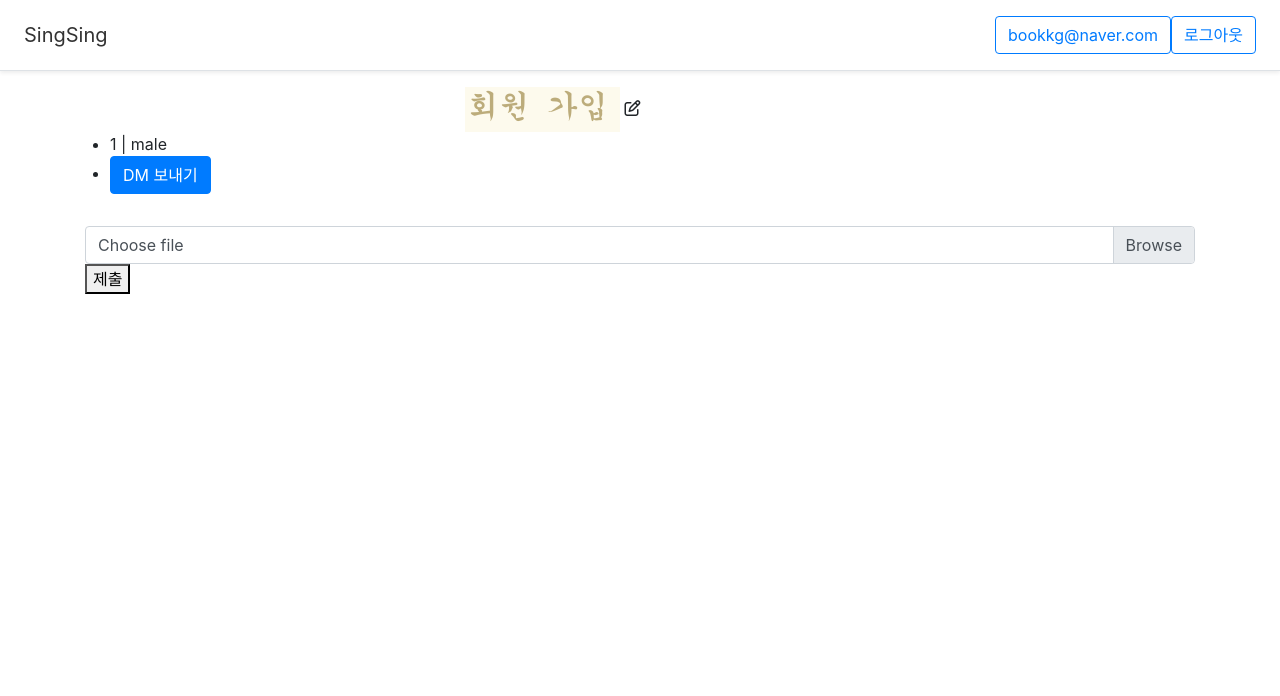
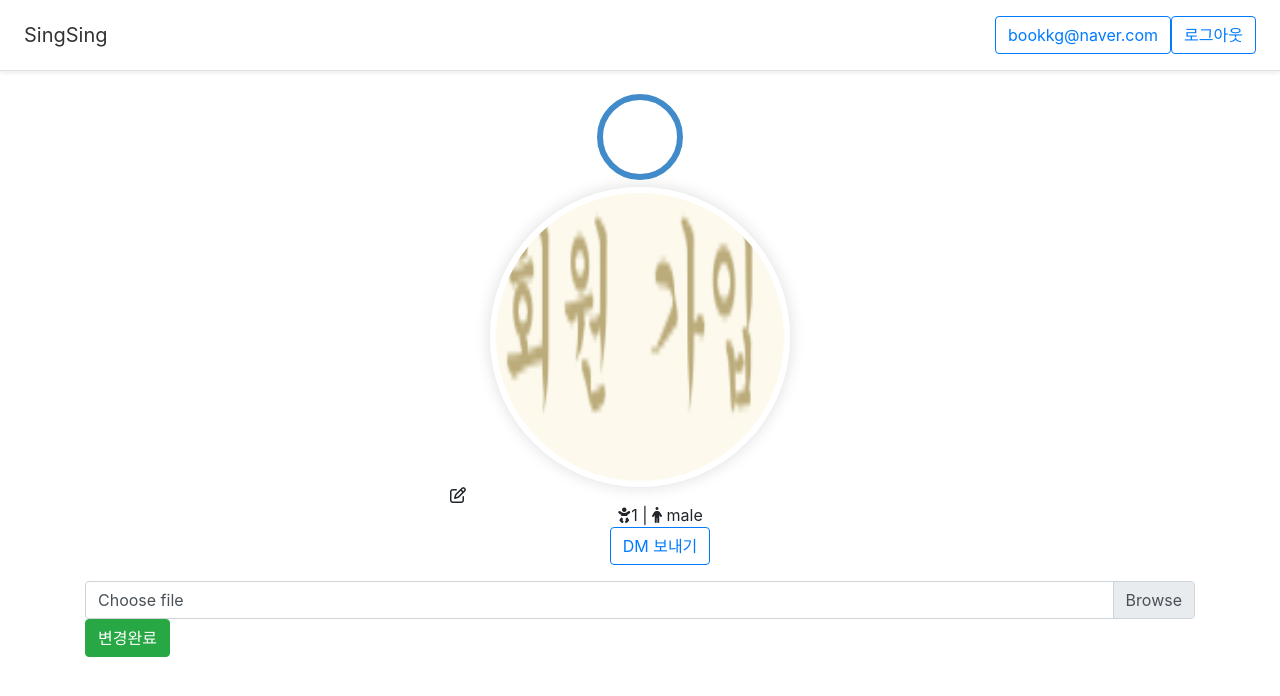
Before and after one commit to jkim0715/SingSing, a Django app: page /accounts/profile/1/ in a window 1280 px wide. Shown: the top 696 px of the page. Run offline with Django 3.2, Linux system fonts and the light colour scheme; a user stored in the database is signed in; data comes from the database, SQL or seed files in the repository; both versions use the stored data as it was after the commit; some libraries are stand-ins or nearby versions; grey boxes are pictures that could not be loaded.

Commit message:
update UI

```diff
--- a/singsing/accounts/templates/login.html
+++ b/singsing/accounts/templates/login.html
@@ -67,7 +67,7 @@
             </label>
         </div>
         <button class="btn btn-lg btn-primary btn-block" type="submit">Sign in</button>
-        <button><a href="{% url 'accounts:signup' %}">회원가입</a> </button>
+        <button class="btn btn-lg btn-info btn-block"><a href="{% url 'accounts:signup' %}" style="color:white; text-decoration:none;" >회원가입</a> </button>
         <p class="mt-5 mb-3 text-muted">&copy; singsing</p>
 
     </form>
--- a/singsing/accounts/templates/profile.html
+++ b/singsing/accounts/templates/profile.html
@@ -1,38 +1,54 @@
 {% extends 'base.html' %}
 {% load static %}
 
+{% block stylesheet %}
+    <link rel="stylesheet" href="{% static 'css/profile.css' %}">
+
+
+{% endblock %}
 
 {% block content %}
 <div class="container">
     <div class="row row-cols-3">
         <div class="col"></div>
-        <div class="col">
+        <div class="col" style="text-align:center;">
             {% if profile.image_thumbnail %}
-            <img src="{{profile.image_thumbnail.url}}" alt="">
+            <svg height="100" width="100">
+                <circle class="img-circular" cx="50" cy="50" r="40" stroke="#428bca" stroke-width="6" fill="#ffffff">
+                    <img class="circle" src="{{profile.image_thumbnail.url}}" alt="">
+                </circle>
+            </svg>
+
             {% else %}
 
-            <img src="{% static '/images/bono.jpg' %}" alt="">
+            <img class="circle" src="{% static '/images/bono.jpg' %}" alt="">
             {% endif %}
-            {% if profile.user_id == user.id %}
-            <i class="far fa-edit"></i>
-            {% else %}
-            {% endif %}
+            <div class="row" >
+                {% if profile.user_id == user.id %}
+                <i class="far fa-edit"></i>
+                {% else %}
+                {% endif %}
+            </div>
+
         </div>
-        <div class="col"></div>
+        <div class="col">
+
+        </div>
 
     </div>
-    <div class="row">
+    <div style="text-align:center;">
         <ul>
-            <li>
+
+            <li style="list-style:none;">
                 <div>
-                    {{profile.age}} | {{profile.gender}}
+                    <i class="fas fa-baby"></i>{{profile.age}} | <i class="fas fa-male"></i> {{profile.gender}}
                 </div>
             </li>
-            <li>
+            <li style="list-style:none;">
                 <div>
                    <form action="{% url 'accounts:chat' profile.user_id %}" metod = "POST">
                    {% csrf_token %}
-                    <button type="submit" class="btn btn-primary" id="startChat" data-id="{{profile.user_id}}">
+                    <button type="submit" class="btn btn-outline-primary" id="startChat" data-id="{{profile.user_id}}">
                         DM 보내기
                     </button>
                    </form>
@@ -55,7 +71,7 @@
             </div>
         </div>
         <div>
-            <button type="submit"> 제출</button>
+            <button class="btn btn-success" type="submit"> 변경완료</button>
         </div>
         {% endif %}
     </form>
@@ -69,6 +85,9 @@
 
 
 {% block script %}
+<script>
+
+</script
 {% comment %} <script>
     $(document).on('click', '#startChat', function () {
         guest_id = $(this).data('id');
--- a/singsing/post/static/css/map.css
+++ b/singsing/post/static/css/map.css
@@ -48,9 +48,7 @@
 #pagination {margin:10px auto;text-align: center;}
 #pagination a {display:inline-block;margin-right:10px;}
 #pagination .on {font-weight: bold; cursor: default;color:#777;}
-.scaleX:hover {
-    transform: scale(1.1, 1.1);
-}
+
 .table {
     display: table;
     table-layout: fixed;
--- /dev/null
+++ b/singsing/post/static/css/profile.css
@@ -0,0 +1,32 @@
+.circle{
+    width: 300px;
+    height: 300px;
+    border-radius: 50%;
+    background: #cdfa04;
+    background:center 100% no-repeat;
+
+    border:6px solid rgb(255, 255, 255);
+    box-shadow: 0 0 16px rgb(221,221,221);
+}
+.circle img {
+    width: 100%;
+    height: auto;
+}
+.img-circular{
+
+    background-image: url('C:\Users\user\Documents\SingSing\singsing\post\static\images\bono.jpg');
+
+}
+svg {
+    transform: rotate(-90deg);
+    stroke-dasharray: 251; /* (2PI * 40px) */
+    stroke-dashoffset: 251;
+    animation: offsettozero 5s linear forwards;
+
+  }
+
+  @keyframes offsettozero {
+    to {
+      stroke-dashoffset: 0;
+    }
+}
--- a/singsing/post/templates/_map.html
+++ b/singsing/post/templates/_map.html
@@ -1,4 +1,4 @@
-<div class="container scaleX" style="">
+<div class="container" style="">
     <div class="map_wrap">
         <div id="map" style="width:100%;height:100%;position:relative;overflow:hidden;"></div>
 
--- a/singsing/post/templates/base.html
+++ b/singsing/post/templates/base.html
@@ -1,3 +1,4 @@
+{% load static %}
 <!DOCTYPE html>
 <html lang="en">
 
@@ -5,8 +6,9 @@
     <meta charset="UTF-8">
     <meta name="viewport" content="width=device-width, initial-scale=1.0">
     <meta http-equiv="X-UA-Compatible" content="ie=edge">
-    <title>Document</title>
+    <title>SING_SING</title>
     <link rel="stylesheet" href="https://stackpath.bootstrapcdn.com/bootstrap/4.3.1/css/bootstrap.min.css" integrity="sha384-ggOyR0iXCbMQv3Xipma34MD+dH/1fQ784/j6cY/iJTQUOhcWr7x9JvoRxT2MZw1T" crossorigin="anonymous">
+    <link rel="shortcut icon" href="{% static "microphone.ico" %}" type="image/x-icon">
 
     <script src="https://js.pusher.com/5.0/pusher.min.js"></script>
 
--- a/singsing/post/templates/index.html
+++ b/singsing/post/templates/index.html
@@ -55,11 +55,11 @@
                         csrfmiddlewaretoken: '{{csrf_token}}'
                     },
                     success: function (data) {
-                       alert(data)
+
 
                     },
                     error: function (data) {
-                        alert('실패');
+
                     }
             })
         $('input.timepicker').timepicker({
```
Also changed, not shown: singsing/post/static/css/post.css (+7 -0 lines), singsing/post/templates/_post.html (+6 -3 lines), singsing/db.sqlite3, singsing/media/f.PNG (added), singsing/media/보근.JPG (added), singsing/media/증명사진_lR8wCP0.jpg (added), singsing/post/static/favicon.ico (added), singsing/post/static/favicons.ico (added), singsing/post/static/microphone.ico (added), 3 other files.
